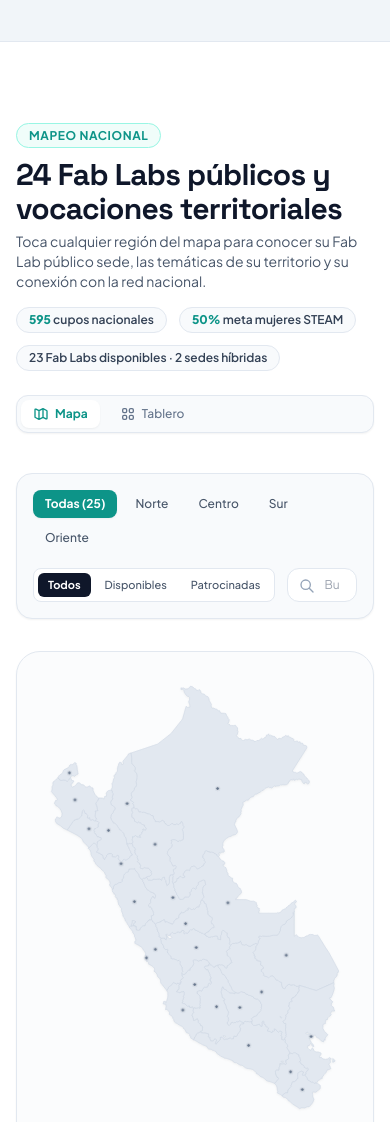
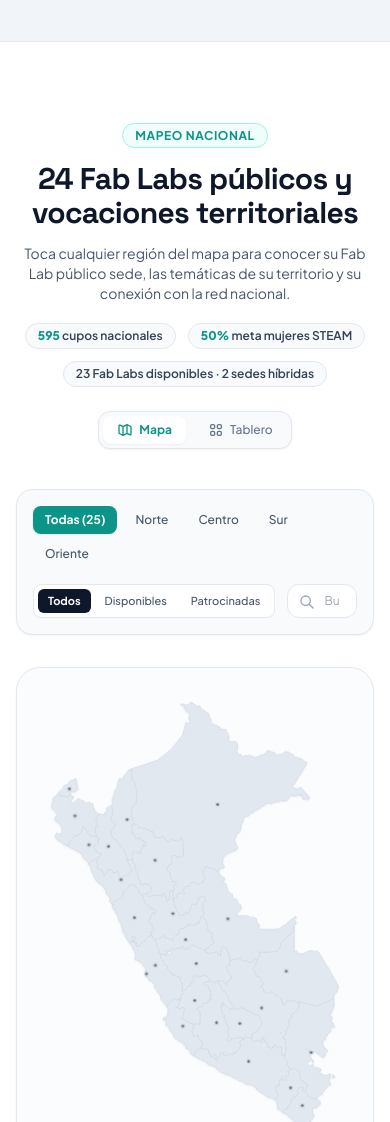
Before and after one commit to tiogeny/simbiomakers, a plain HTML site: page index.html in a window 390 px wide. Shown: the part 3540-4662 px from the top of the page. Drawn offline with nearby package versions, Linux system fonts and the light colour scheme.

Commit message:
audit: center #mapa header symmetrically, remove Delia/phone & 4-team references in sponsorTiers/FAQ

```diff
--- a/app.js
+++ b/app.js
@@ -1488,7 +1488,7 @@ function renderSponsorTiers() {
           onclick="window.openDeliaWhatsApp('${tier.title}')"
           class="w-full py-3 px-4 rounded-xl font-bold text-xs tracking-wide transition-all flex items-center justify-center gap-2 ${tier.featured ? 'bg-teal-600 hover:bg-teal-700 text-white shadow-md' : 'bg-slate-100 hover:bg-slate-200 dark:bg-slate-700 dark:hover:bg-slate-600 text-slate-800 dark:text-white'}"
         >
-          <span>Conversar con Delia Barriga (WhatsApp)</span>
+          <span>Coordinar alianza por WhatsApp</span>
           <svg class="w-4 h-4" fill="none" stroke="currentColor" viewBox="0 0 24 24"><path stroke-linecap="round" stroke-linejoin="round" stroke-width="2" d="M14 5l7 7m0 0l-7 7m7-7H3"/></svg>
         </button>
       </div>
--- a/data.js
+++ b/data.js
@@ -98,7 +98,7 @@ window.EDITION_CONFIG = {
       id: 'adopta_region',
       title: 'Sponsor de sede: adopta una región',
       badge: 'Impacto regional completo',
-      summary: 'Impulsa los 4 equipos (20 jóvenes) de una sede regional',
+      summary: 'Impulsa los 2 núcleos de 10 y 1 sistema integrado de 20 jóvenes de una sede',
       featured: true,
       description: 'Habilita la operación y fabricación de los prototipos de toda una región en su IEST sede, generando un Máximo Impacto Posible (MIP) medible en el territorio.',
       benefits: [
@@ -114,7 +114,7 @@ window.EDITION_CONFIG = {
       badge: 'Herramientas y electrónica',
       summary: 'Kits electrónicos, filamento 3D y materiales de fabricación',
       featured: false,
-      description: 'Aporta kits de electrónica (Arduino/ESP32, sensores) y materiales para que los equipos de 4 a 5 escolares fabriquen sus prototipos en los Fab Labs.',
+      description: 'Aporta kits de electrónica (Arduino/ESP32, sensores) y materiales para que los núcleos de 10 escolares fabriquen sus módulos y sistemas en los Fab Labs.',
       benefits: [
         'Reconocimiento en la bitácora técnica y en los prototipos físicos',
         'Certificado institucional como aliado tecnológico',
@@ -145,7 +145,7 @@ window.EDITION_CONFIG = {
     },
     {
       q: '¿Cómo puede una empresa o institución adoptar una región?',
-      a: 'Puedes escribir directamente por WhatsApp a nuestra directora ejecutiva, Delia Barriga (+51 946 037 105), desde cualquiera de los botones de aliados en esta web para elegir la región de tu interés y coordinar los detalles de participación.'
+      a: 'Puedes escribir directamente por WhatsApp desde cualquiera de los botones de aliados en esta web para elegir el Fab Lab o región de tu interés y coordinar los detalles de participación.'
     }
   ]
 };
--- a/index.html
+++ b/index.html
@@ -504,37 +504,35 @@
   <section id="mapa" class="py-20 md:py-28 bg-white dark:bg-[#0B0F19] border-b border-slate-200 dark:border-slate-800">
     <div class="max-w-7xl mx-auto px-4 sm:px-6 lg:px-8">
 
-      <div class="flex flex-col md:flex-row md:items-end justify-between gap-6 mb-10">
-        <div>
-          <span class="text-xs font-bold uppercase tracking-wider text-teal-600 dark:text-teal-400 bg-teal-50 dark:bg-teal-950/60 px-3 py-1 rounded-full border border-teal-200 dark:border-teal-800">
+      <div class="text-center max-w-3xl mx-auto mb-10">
+        <span data-i18n="sec_map_badge" class="text-xs font-bold uppercase tracking-wider text-teal-600 dark:text-teal-400 bg-teal-50 dark:bg-teal-950/60 px-3 py-1 rounded-full border border-teal-200 dark:border-teal-800">
           Mapeo nacional
         </span>
-          <h2 class="font-display font-extrabold text-3xl sm:text-4xl lg:text-[2.65rem] leading-[1.15] tracking-tight text-slate-900 dark:text-white mt-3">
+        <h2 class="font-display font-extrabold text-3xl sm:text-4xl lg:text-[2.65rem] leading-[1.15] tracking-tight text-slate-900 dark:text-white mt-4">
           <span data-i18n="sec_map_title">24 Fab Labs públicos y vocaciones territoriales</span>
         </h2>
-          <p class="text-slate-600 dark:text-slate-300 text-sm mt-1 max-w-2xl">
+        <p class="text-slate-600 dark:text-slate-300 text-sm sm:text-base mt-3 max-w-2xl mx-auto">
           <span data-i18n="sec_map_desc">Toca cualquier región del mapa para conocer su Fab Lab público sede, las temáticas de su territorio y su conexión con la red nacional.</span>
         </p>
-          <div class="mt-4 flex flex-wrap items-center gap-3 text-xs">
+        <div class="mt-5 flex flex-wrap items-center justify-center gap-3 text-xs">
           <span class="px-3 py-1 rounded-full bg-slate-50 dark:bg-slate-800 border border-slate-200 dark:border-slate-700 font-semibold text-slate-700 dark:text-slate-200">
-              <strong id="stat-total-applicants" class="text-teal-600 dark:text-teal-400">500</strong> cupos nacionales
+            <strong id="stat-total-applicants" class="text-teal-600 dark:text-teal-400">500</strong> <span data-i18n="stat_cupos_lbl">cupos nacionales</span>
           </span>
           <span class="px-3 py-1 rounded-full bg-slate-50 dark:bg-slate-800 border border-slate-200 dark:border-slate-700 font-semibold text-slate-700 dark:text-slate-200">
-              <strong id="stat-female-ratio" class="text-teal-600 dark:text-teal-400">50%</strong> meta mujeres STEAM
+            <strong id="stat-female-ratio" class="text-teal-600 dark:text-teal-400">50%</strong> <span data-i18n="stat_women_lbl">meta mujeres STEAM</span>
           </span>
           <span id="stat-sponsored-regions" class="px-3 py-1 rounded-full bg-slate-50 dark:bg-slate-800 border border-slate-200 dark:border-slate-700 font-semibold text-slate-700 dark:text-slate-200">
             24 Fab Labs disponibles · 2 sedes híbridas
           </span>
         </div>
-        </div>
 
-        <!-- View Switcher -->
-        <div class="flex items-center gap-2 bg-slate-50 dark:bg-slate-800 p-1 rounded-xl border border-slate-200 dark:border-slate-700 shadow-sm">
-          <button id="view-map-btn" class="px-3 py-1.5 rounded-lg text-xs font-bold bg-white dark:bg-slate-700 text-teal-600 dark:text-teal-400 flex items-center gap-1.5 shadow-sm">
+        <!-- View Switcher (centered cleanly) -->
+        <div class="mt-6 inline-flex items-center gap-2 bg-slate-50 dark:bg-slate-800 p-1 rounded-xl border border-slate-200 dark:border-slate-700 shadow-sm">
+          <button id="view-map-btn" class="px-3.5 py-1.5 rounded-lg text-xs font-bold bg-white dark:bg-slate-700 text-teal-600 dark:text-teal-400 flex items-center gap-1.5 shadow-sm">
             <svg class="w-4 h-4" fill="none" stroke="currentColor" viewBox="0 0 24 24"><path stroke-linecap="round" stroke-linejoin="round" stroke-width="2" d="M9 20l-5.447-2.724A1 1 0 013 16.382V5.618a1 1 0 011.447-.894L9 7m0 13l6-3m-6 3V7m6 10l4.553 2.276A1 1 0 0021 18.382V7.618a1 1 0 00-.553-.894L15 4m0 13V4m0 0L9 7"/></svg>
             <span data-i18n="view_map">Mapa</span>
           </button>
-          <button id="view-grid-btn" class="px-3 py-1.5 rounded-lg text-xs font-medium text-slate-500 hover:text-slate-900 dark:hover:text-white flex items-center gap-1.5">
+          <button id="view-grid-btn" class="px-3.5 py-1.5 rounded-lg text-xs font-medium text-slate-500 hover:text-slate-900 dark:hover:text-white flex items-center gap-1.5">
             <svg class="w-4 h-4" fill="none" stroke="currentColor" viewBox="0 0 24 24"><path stroke-linecap="round" stroke-linejoin="round" stroke-width="2" d="M4 6a2 2 0 012-2h2a2 2 0 012 2v2a2 2 0 01-2 2H6a2 2 0 01-2-2V6zM14 6a2 2 0 012-2h2a2 2 0 012 2v2a2 2 0 01-2 2h-2a2 2 0 01-2-2V6zM4 16a2 2 0 012-2h2a2 2 0 012 2v2a2 2 0 01-2 2H6a2 2 0 01-2-2v-2zM14 16a2 2 0 012-2h2a2 2 0 012 2v2a2 2 0 01-2 2h-2a2 2 0 01-2-2v-2z"/></svg>
             <span data-i18n="view_grid">Tablero</span>
           </button>
@@ -1445,8 +1443,8 @@
     </div>
   </div>
 
-  <script src="data.js?v=20261117l"></script>
-  <script src="i18n.js?v=20261117l"></script>
-  <script src="app.js?v=20261117l"></script>
+  <script src="data.js?v=20261117m"></script>
+  <script src="i18n.js?v=20261117m"></script>
+  <script src="app.js?v=20261117m"></script>
 </body>
 </html>
```
Lines whose indentation alone changed are shown as unchanged.
